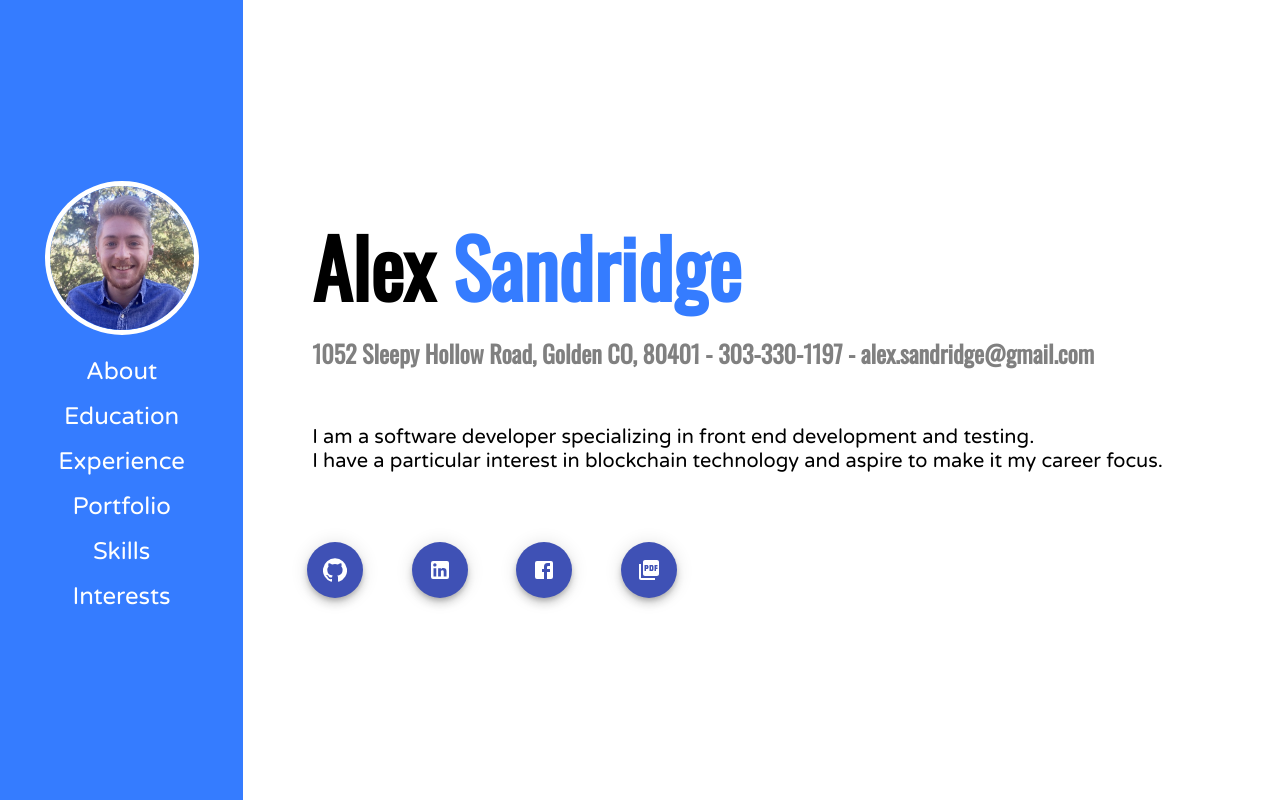
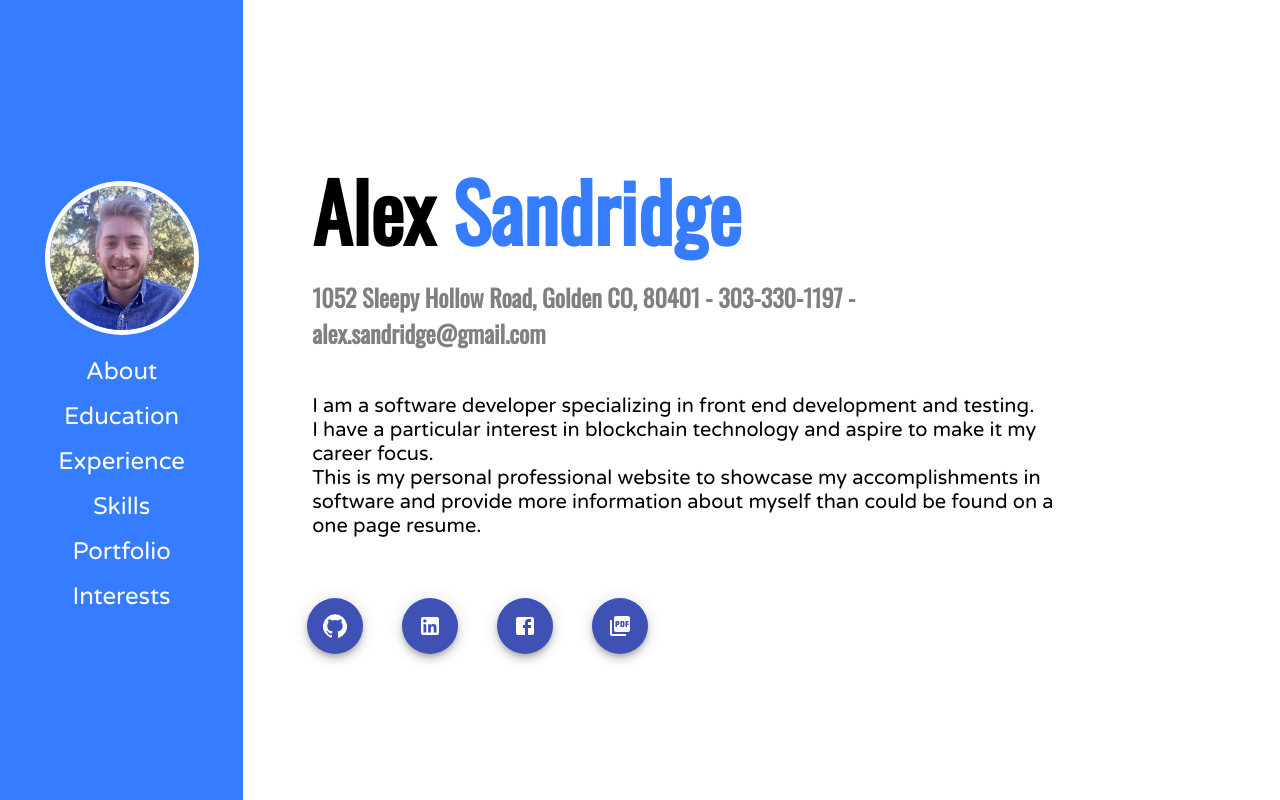
Before and after one commit to asandridge/professional-showcase, a React (Create React App) app: page / in a window 1280 px wide. Built offline with nearby package versions, Linux system fonts and the light colour scheme.

Commit message:
Finishing touches

```diff
--- a/src/App.js
+++ b/src/App.js
@@ -21,24 +21,24 @@ const App = () => {
                     <Link activeClass={styles.activeLink} to="About" spy={true} smooth={true} duration={250} containerId="containerElement" className={styles.sideBarLink}>About</Link>
                     <Link activeClass={styles.activeLink} to="Education" spy={true} smooth={true} duration={250} containerId="containerElement" className={styles.sideBarLink}>Education</Link>
                     <Link activeClass={styles.activeLink} to="Experience" spy={true} smooth={true} duration={250} containerId="containerElement" className={styles.sideBarLink}>Experience</Link>
+                    <Link activeClass={styles.activeLink} to="Skills" spy={true} smooth={true} duration={250} containerId="containerElement" className={styles.sideBarLink}>Skills</Link>
                     <Link activeClass={styles.activeLink} to="Portfolio" spy={true} smooth={true} duration={250} containerId="containerElement" className={styles.sideBarLink}>Portfolio</Link>
-                    <Link activeClass={styles.activeLink} to="Skills" spy={true} smooth={true} duration={250} containerId="containerElement" className={styles.sideBarLink}>Skills</Link>
                     <Link activeClass={styles.activeLink} to="Interests" spy={true} smooth={true} duration={250} containerId="containerElement" className={styles.sideBarLink}>Interests</Link>
                 </div>
             </div>
 
             <Element className="element" id="containerElement" style={{ width: "80%", height: "100%", overflow: 'scroll', paddingLeft: '5%' }}>
-                <Element name="About" style={{ marginBottom: '15%', height: '100%' }}><About /></Element>
+                <Element name="About" className={ styles.contentContainer } style={{ marginTop: '0px' }}><About /></Element>
                 <hr />
-                <Element name="Education" style={{ marginTop: '15%', height: '100%', marginBottom: '15%' }}><Education /></Element>
+                <Element name="Education" className={ styles.contentContainer }><Education /></Element>
                 <hr />
-                <Element name="Experience" style={{ marginTop: '15%', height: '100%', marginBottom: '15%' }}><Experience /></Element>
+                <Element name="Experience" className={ styles.contentContainer }><Experience /></Element>
                 <hr />
-                <Element name="Portfolio" style={{ marginTop: '15%', height: '100%', marginBottom: '15%' }}><Portfolio /></Element>
+                <Element name="Skills" className={ styles.contentContainer }><Skills /></Element>
                 <hr />
-                <Element name="Skills" style={{ marginTop: '15%', height: '100%', marginBottom: '15%' }}><Skills /></Element>
+                <Element name="Portfolio" className={ styles.contentContainer }><Portfolio /></Element>
                 <hr />
-                <Element name="Interests" style={{ marginTop: '15%', height: '100%', marginBottom: '15%' }}><Interests /></Element>
+                <Element name="Interests" className={ styles.contentContainer }><Interests /></Element>
             </Element>
          </div>
     )
--- a/src/App.module.css
+++ b/src/App.module.css
@@ -24,6 +24,13 @@
     font-weight: bold !important;
 }
 
+.contentContainer {
+    margin-top: 15vmin;
+    margin-bottom: 15vmin;
+    height: 100%;
+    width: 80%
+}
+
 .contentBlock {
     display: flex;
     flex-direction: column;
@@ -39,10 +46,6 @@
 
 .marginTop {
     margin-top: 5%;
-}
-
-.dateRange {
-    margin-right: 5%;
 }
 
 .flexRowAligned {
@@ -87,7 +90,7 @@ h1, h2, h3, h4 {
     font-family: 'Oswald', sans-serif;
 }
 
-a, a:hover, a:active {
+a, a:active {
     color: inherit;
     text-decoration: none;
 }
--- a/src/components/About/About.js
+++ b/src/components/About/About.js
@@ -18,9 +18,12 @@ const About = () => {
                 I am a software developer specializing in front end development and testing.
                 <br />
                 I have a particular interest in blockchain technology and aspire to make it my career focus.
+                <br />
+                This is my personal professional website to showcase my accomplishments in software and provide
+                more information about myself than could be found on a one page resume.
             </p>
 
-            <div className={ `${appStyles.marginTop} ${appStyles.flexRowAligned}`} style={{ width: '100%' }}>
+            <div className={ appStyles.flexRowAligned } style={{ width: '100%', marginTop: '5vmin' }}>
                 <Fab color="primary" href="https://github.com/asandridge" style={{ marginRight: '5%' }} target="_blank" rel="noopener noreferrer"><GitHubIcon /></Fab>
                 <Fab color="primary" href="https://www.linkedin.com/in/alexander-sandridge-7117a9175/" style={{ marginRight: '5%' }} target="_blank" rel="noopener noreferrer"><LinkedInIcon /></Fab>
                 <Fab color="primary" href="https://www.facebook.com/alex.sandridge/" style={{ marginRight: '5%' }} target="_blank" rel="noopener noreferrer"><FacebookIcon /></Fab>
--- a/src/components/Education/Education.js
+++ b/src/components/Education/Education.js
@@ -11,7 +11,7 @@ const Education = () => {
             <div className={ appStyles.contentElement }>
                 <div className={ appStyles.headerAndDate }>
                     <h3 style={{ fontSize: '5vmin' }}>University of Colorado Boulder</h3>
-                    <h4 className={ appStyles.dateRange }>Aug. 2016 - May 2020</h4>
+                    <h4>Aug. 2016 - May 2020</h4>
                 </div>
                 <Router>
                     <NavLink to={ PDF } target='_blank' rel="noopener noreferrer">
@@ -24,7 +24,7 @@ const Education = () => {
             <div className={ appStyles.contentElement }>
                 <div className={ appStyles.headerAndDate }>
                     <h3 style={{ fontSize: '5vmin' }}>Arvada West High School</h3>
-                    <h4 className={ appStyles.dateRange }>Aug. 2012 - May 2016</h4>
+                    <h4>Aug. 2012 - May 2016</h4>
                 </div>
                 <p>GPA: 4.0</p>
             </div>
--- a/src/components/Experience/Experience.js
+++ b/src/components/Experience/Experience.js
@@ -10,7 +10,7 @@ const Experience = () => {
             <div className={ appStyles.contentElement }>
                 <div className={ appStyles.headerAndDate }>
                     <h3>Software Automation Engineer I</h3>
-                    <h4 className={ appStyles.dateRange }>Jul. 2020 - Present</h4>
+                    <h4>Jul. 2020 - Present</h4>
                 </div>
                 <h4>
                     <LinkWithIcon url="https://www.spotx.tv/" content="SpotX"/>
@@ -21,7 +21,7 @@ const Experience = () => {
             <div className={ appStyles.contentElement }>
                 <div className={ appStyles.headerAndDate }>
                     <h3>QA Automation Engineering Internship</h3>
-                    <h4 className={ appStyles.dateRange }>Mar. 2019 - Jun. 2020</h4>
+                    <h4>Mar. 2019 - Jun. 2020</h4>
                 </div>
                 <h4>
                     <LinkWithIcon url="https://www.spotx.tv/" content="SpotX"/>
@@ -32,7 +32,7 @@ const Experience = () => {
             <div className={ appStyles.contentElement }>
                 <div className={ appStyles.headerAndDate }>
                     <h3>Junior Systems Engineer</h3>
-                    <h4 className={ appStyles.dateRange }>Sep. 2018 - Feb. 2019</h4>
+                    <h4>Sep. 2018 - Feb. 2019</h4>
                 </div>
                 <h4>
                     <LinkWithIcon url="https://www.spectrum.com/" content="Charter Communications, Inc."/>
@@ -43,7 +43,7 @@ const Experience = () => {
             <div className={ appStyles.contentElement }>
                 <div className={ appStyles.headerAndDate }>
                     <h3>Atlassian Tools Administrator Intership</h3>
-                    <h4 className={ appStyles.dateRange }>May 2018 - Aug. 2018</h4>
+                    <h4>May 2018 - Aug. 2018</h4>
                 </div>
                 <h4>
                     <LinkWithIcon url="https://www.spectrum.com/" content="Charter Communications, Inc."/>
--- a/src/components/Interests/Interests.js
+++ b/src/components/Interests/Interests.js
@@ -11,18 +11,17 @@ const Interests = () => {
                 <LinkWithIcon url="https://asandridge.github.io/piping-site/" content=" bagpipe playing"/>,
                 language learning, home brewing, martial arts, and mindfulness.
             </p>
-            <br />
             <p>
                 I am a very active salsa dancer. I began dancing in college, and haven't stopped (except during quarantine).
-                I have taught the salsa classes at CU Boulder dozens of times and was also the primary salsa instructor for
-                RNA Dance in Broomfield, CO for almost a year.
+                I have taught the salsa classes at CU Boulder (Ritmos Latinos) dozens of times and was also the primary salsa
+                instructor for RNA Dance in Broomfield, CO for almost a year.
             </p>
             <p>
                 I was once also a very active bagpipe player. I have competed around the country and won numerous awards for
                 my performances. I have played with the Queen City Pipe Band of Denver, CO as well as the Colorado Youth Pipe
-                Band when I was in high school. I still perform locally for weddings, funerals, and other social events (see the link above).
+                Band when I was in high school. While I am no longer competitive, I still perform locally for weddings, funerals,
+                and other social events (see the link above).
             </p>
-            <br />
             <p>I don't partake in very much social media, but to learn more about me, the link to my Facebook account can be found in the 'About' section.</p>
         </div>
     )
```
Also changed, not shown: 2 other files (tests, documents, lock files or other folders).
